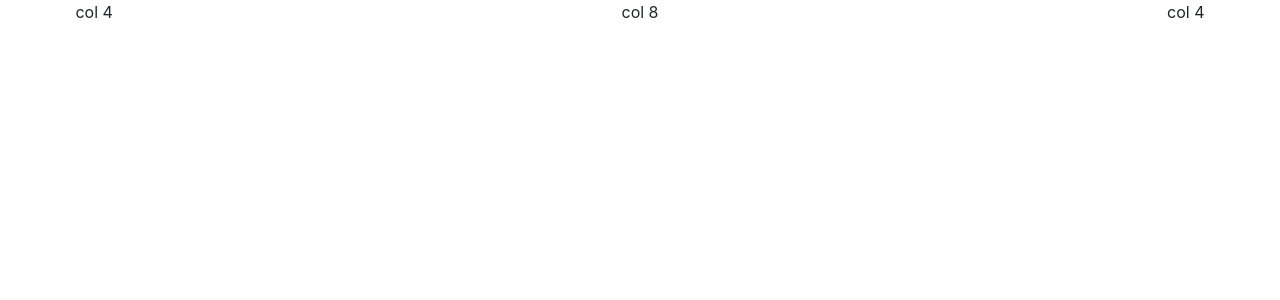
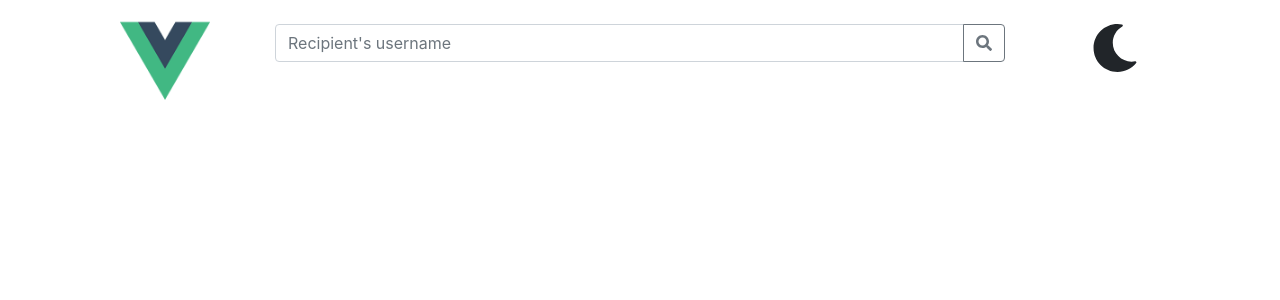
Before and after one commit to LenonTolfo/cn-jokes, a Vue app: page / in a window 1280 px wide. Shown: the top 300 px of the page. Built offline with nearby package versions, Linux system fonts and the light colour scheme.

Commit message:
Create Header Vue component
#3

```diff
--- /dev/null
+++ b/src/components/Header.vue
@@ -0,0 +1,39 @@
+<template>
+  <div class="row text-center">
+    <div class="col-2 my-3">
+      <router-link to="/"><img alt="logo" class="logo" src="../assets/logo.png"></router-link>
+    </div>
+    <div class="col-8 my-4">
+      <div class="input-group">
+        <input type="text" class="form-control" placeholder="Recipient's username" aria-label="Recipient's username" aria-describedby="button-addon2">
+        <div class="input-group-append">
+          <button class="btn btn-outline-secondary" type="button" id="button-addon2"><i class="fas fa-search"></i></button>
+        </div>
+      </div>
+    </div>
+    <div class="col-2 my-4">
+      <i v-if="mode == 'dark'" class="fas sun fa-3x"></i>
+      <i v-else class="fas fa-moon fa-3x"></i>
+    </div>
+  </div>
+</template>
+
+<script>
+  export default {
+    name: "Header",
+    data() {
+      return {
+        prop: ['mode'],
+        SearchText: null,
+      }
+    },
+  }
+</script>
+
+<style scoped>
+
+  .logo {
+    width: 90px;
+  }
+
+</style>
--- a/src/views/Home.vue
+++ b/src/views/Home.vue
@@ -1,17 +1,17 @@
 <template>
-  <div class="row text-center">
-    <div class="col-2">col 4</div>
-    <div class="col-8">col 8</div>
-    <div class="col-2">col 4</div>
+  <div class="container">
+    <Header/>
   </div>
 </template>
 
 <script>
 // @ is an alias to /src
+import Header from "../components/Header";
 
 export default {
   name: 'home',
   components: {
+    Header,
   }
 }
 </script>
```
